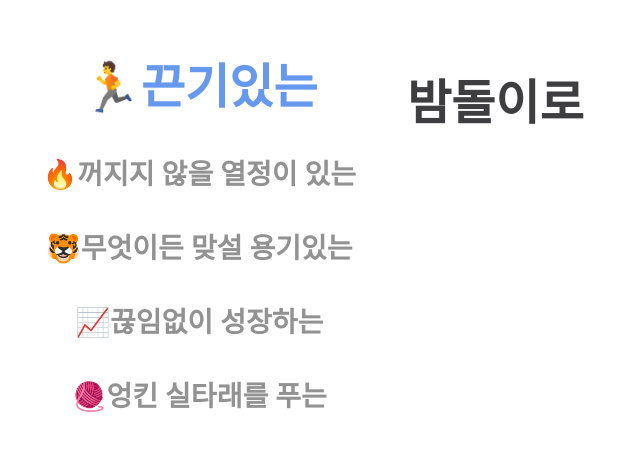
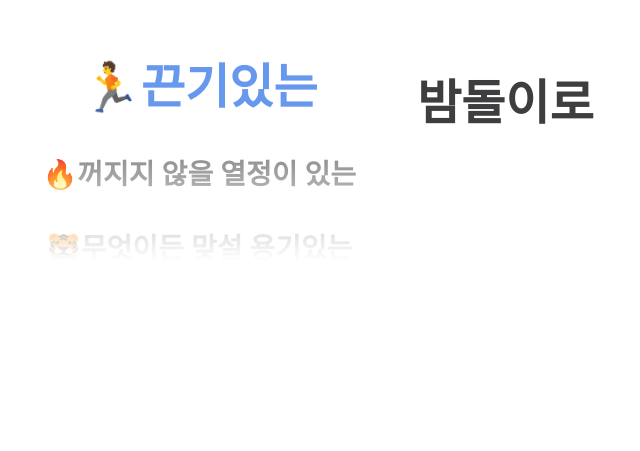
Before and after one commit to Bamdoliro/Bamdoliro_V2, a React (Create React App) app: page /introduce in a window 1280 px wide. Shown: the part 301-752 px from the top of the page, without its empty margins (327-967 px from the left). Built offline with nearby package versions, Linux system fonts and the light colour scheme.

Commit message:
FIX :: Contents 아랫부분 윗부분 뿌옇게

```diff
--- a/src/Components/Introduce/index.js
+++ b/src/Components/Introduce/index.js
@@ -2,16 +2,15 @@ import React, { useRef, useState } from 'react';
 import styled from 'styled-components';
 
 const Introduce = () => {
-  const [texts,setTexts] = useState([
+  const [texts, setTexts] = useState([
     '🏃끈기있는',
     '🔥꺼지지 않을 열정이 있는',
     '🐯무엇이든 맞설 용기있는',
     '📈끊임없이 성장하는',
-    '🧶엉킨 실타래를 푸는'
-  ])
-
+    '🧶엉킨 실타래를 푸는',
+  ]);
   const wheelDown = useRef(false);
-  const [wheelMove, setWheelMove] = useState(0)
+  const [wheelMove, setWheelMove] = useState(0);
 
   const handleWheel = (event) => {
     if (wheelDown.current || wheelMove >= 4) {
@@ -19,7 +18,7 @@ const Introduce = () => {
     }
     const scroll = event.deltaY;
     if (scroll > 0) {
-      console.log("Scrolling down");
+      console.log('Scrolling down');
       setWheelMove(wheelMove + 1);
       wheelDown.current = true;
 
@@ -32,43 +31,88 @@ const Introduce = () => {
   return (
     <Layout onWheel={handleWheel}>
       <ContentLayout>
-      <Contents wheelMove={wheelMove}>
-          {wheelMove === 0 ? (<MainText>{texts[0]}</MainText>) : (<SubText>{texts[0]}</SubText>)}
-          {wheelMove === 1 ? (<MainText>{texts[1]}</MainText>) : (<SubText>{texts[1]}</SubText>)}
-          {wheelMove === 2 ? (<MainText>{texts[2]}</MainText>) : (<SubText>{texts[2]}</SubText>)}
-          {wheelMove === 3 ? (<MainText>{texts[3]}</MainText>) : (<SubText>{texts[3]}</SubText>)}
-          {wheelMove === 4 ? (<MainText>{texts[4]}</MainText>) : (<SubText>{texts[4]}</SubText>)}
+        <Contents wheelMove={wheelMove}>
+          <MoveBox wheelMove={wheelMove}>
+            {texts.map((text, index) => (
+              <Text key={index} index={index} wheelMove={wheelMove}>
+                {text}
+              </Text>
+            ))}
+          </MoveBox>
         </Contents>
-        <Bamdoliro>
-          밤돌이로
-        </Bamdoliro>
+        <Bamdoliro>밤돌이로</Bamdoliro>
       </ContentLayout>
     </Layout>
   );
 };
+
+const MoveBox = styled.div`
+  display: flex;
+  flex-direction: column;
+  gap: 34px;
+  transition: transform 0.5s ease;
+  transform: translateY(${(props) => -props.wheelMove * 71}px);
+`;
+
 const Layout = styled.div`
   width: 100%;
   height: 100vh;
   display: flex;
   justify-content: center;
   align-items: center;
-`
+`;
+
 const ContentLayout = styled.div`
   display: flex;
   justify-content: center;
   align-items: center;
   gap: 51px;
-`
+`;
+
 const Contents = styled.div`
   transition: transform 0.5s ease;
-  transform: translateY(${(props) => -props.wheelMove * 71}px);
+  height: 630px;
+  overflow: hidden;
   display: flex;
   flex-direction: column;
-  justify-content: end;
-  height: 630px;
-  gap: 34px;
-  overflow: hidden;
-`
+  justify-content: flex-end;
+  position: relative;
+
+  &:before,
+  &:after {
+    content: '';
+    position: absolute;
+    left: 0;
+    right: 0;
+    height: 255px;
+    z-index: 1;
+  }
+
+  &:before {
+    top: 0;
+    background: linear-gradient(to top, transparent, rgba(255, 255, 255, 1) 40%);
+  }
+
+  &:after {
+    bottom: 0;
+    background: linear-gradient(to bottom, transparent, rgba(255, 255, 255, 1) 40%);
+  }
+`;
+
+
+
+const Text = styled.h1`
+  color: ${(props) => (props.index === props.wheelMove ? 'var(--navy, #6699ED)' : 'var(--grey2, #929292)')};
+  text-align: center;
+  font-family: Pretendard;
+  font-size: ${(props) => (props.index === props.wheelMove ? '48px' : '28px')};
+  font-style: normal;
+  font-weight: 700;
+  line-height: normal;
+  padding-left: 10px;
+  padding-right: 10px;
+`;
+
 const Bamdoliro = styled.p`
   color: var(--grey3, #3E3D3F);
   text-align: center;
@@ -77,26 +121,6 @@ const Bamdoliro = styled.p`
   font-style: normal;
   font-weight: 700;
   line-height: normal;
-`
-const SubText = styled.h2`
-  color: var(--grey2, #929292);
-  text-align: center;
-  font-family: Pretendard;
-  font-size: 28px;
-  font-style: normal;
-  font-weight: 700;
-  line-height: normal;
-`
-const MainText = styled.h1`
-  color: var(--navy, #6699ED);
-  text-align: center;
-  font-family: Pretendard;
-  font-size: 48px;
-  font-style: normal;
-  font-weight: 700;
-  line-height: normal;
-  padding-left: 10px;
-  padding-right: 10px;
-`
+`;
 
 export default Introduce;
```
